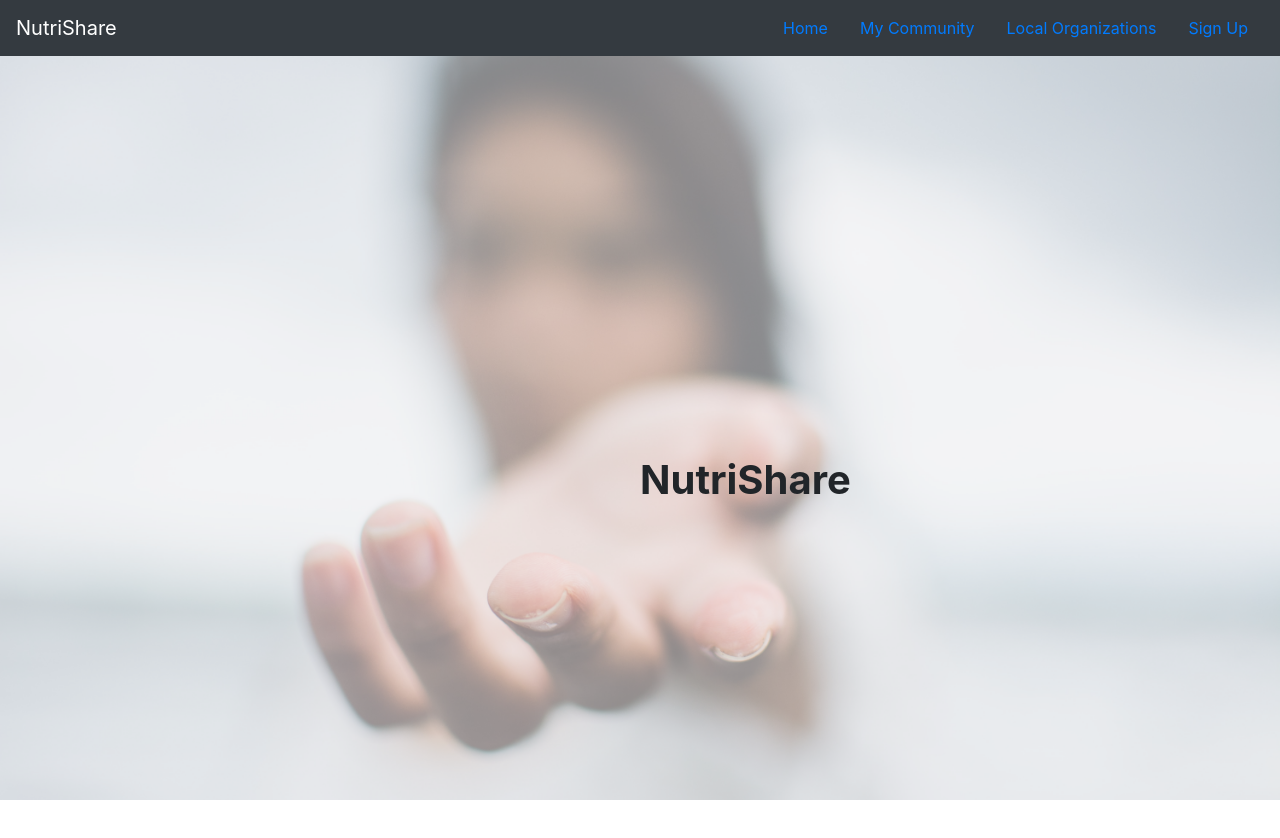
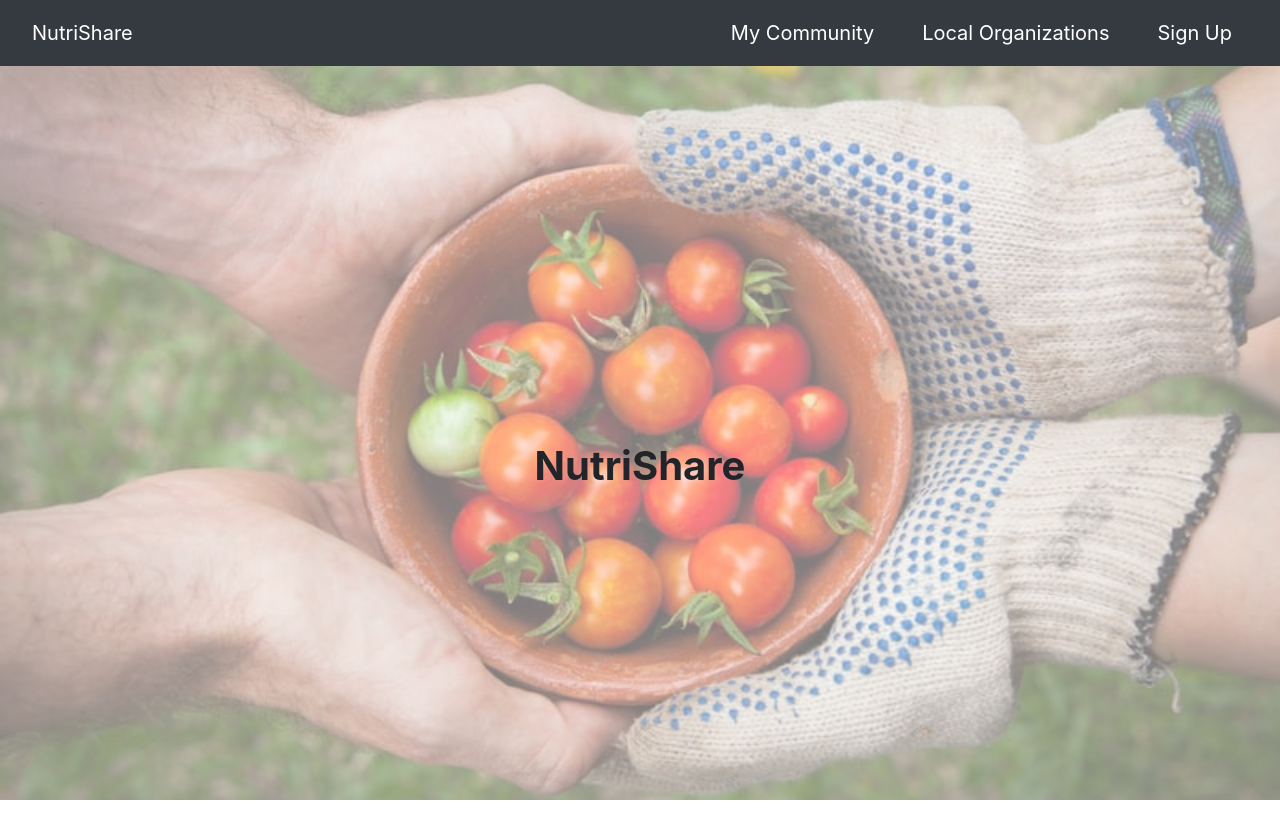
Before and after one commit to kilahancock-zz/hackathon2, a React (Create React App) app in the folder frontend/: page / in a window 1280 px wide. Shown: the top 838 px of the page. Built offline with nearby package versions, Linux system fonts and the light colour scheme.

Commit message:
adds navlink to site title and changes home page background image

```diff
--- a/frontend/src/App.css
+++ b/frontend/src/App.css
@@ -5,7 +5,7 @@
 }
 #home::before  {
     content: '';
-    background-image: url('./assets/person-s-hand-3162828-min.jpg');
+    background-image: url('./assets/holding-tomato.jpeg');
     background-size: cover;
     background-repeat: no-repeat;
     opacity: .5;
@@ -28,7 +28,5 @@
 }
 .title h1 {
     font-weight: bold;
-    position: absolute;
-    left: 50%;
-    top: 50%;
+    margin: 0 auto;
 }
--- a/frontend/src/components/Navy.js
+++ b/frontend/src/components/Navy.js
@@ -7,18 +7,15 @@ const Navy = (props) => {
 
   return (
     <Navbar sticky="top" variant="dark" bg="dark" className="w-100">
-      <Navbar.Brand>NutriShare</Navbar.Brand>
+      <Navbar.Brand><Nav.Link as={Link} to="/" className="navbar-brand">NutriShare</Nav.Link></Navbar.Brand>
       <div style={{ position:'relative',marginLeft: "auto", display: "inline-flex" }}>
         <Nav.Item>
-        <Nav.Link as={Link} to="/">Home</Nav.Link>
+        <Nav.Link as={Link} to="/community" value="community" className="navbar-brand">My Community</Nav.Link>
         </Nav.Item>
         <Nav.Item>
-        <Nav.Link as={Link} to="/community" value="community" >My Community</Nav.Link>
+        <Nav.Link as={Link} to="/organizations" value="organizations" className="navbar-brand">Local Organizations</Nav.Link>
         </Nav.Item>
-        <Nav.Item>
-        <Nav.Link as={Link} to="/organizations" value="organizations" >Local Organizations</Nav.Link>
-        </Nav.Item>
-        <Nav.Link>Sign Up</Nav.Link>
+        <Nav.Link className="navbar-brand">Sign Up</Nav.Link>
       </div>
     </Navbar>
   )
--- a/frontend/src/containers/Home.js
+++ b/frontend/src/containers/Home.js
@@ -9,7 +9,7 @@ class Home extends Component {
 
             </div>
            <div className="title">
-             <h1> NutriShare </h1>
+             <h1>NutriShare</h1>
            </div>
         </div>
       </div>
```
Also changed, not shown: frontend/src/assets/holding-tomato.jpeg (added).
